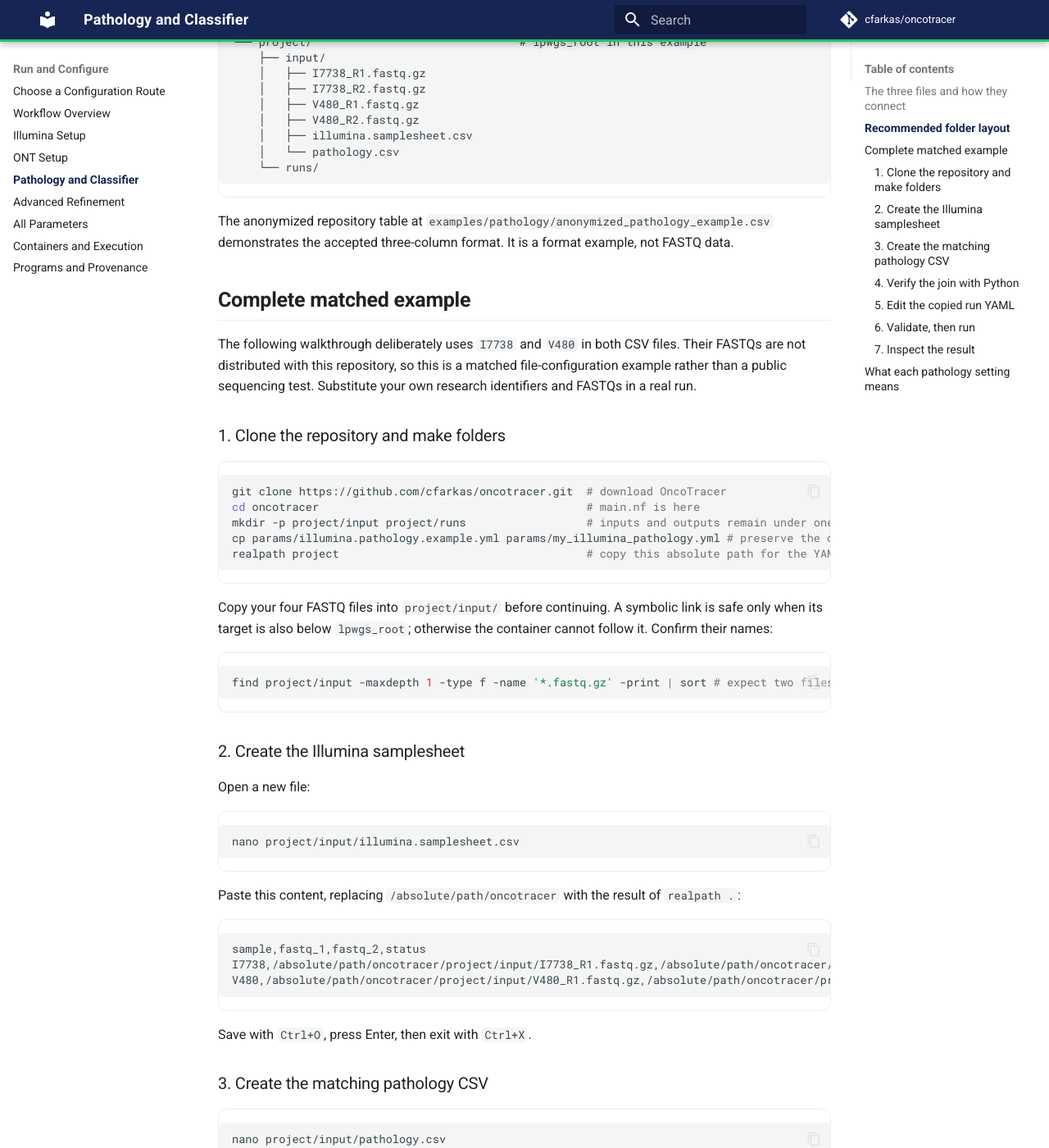
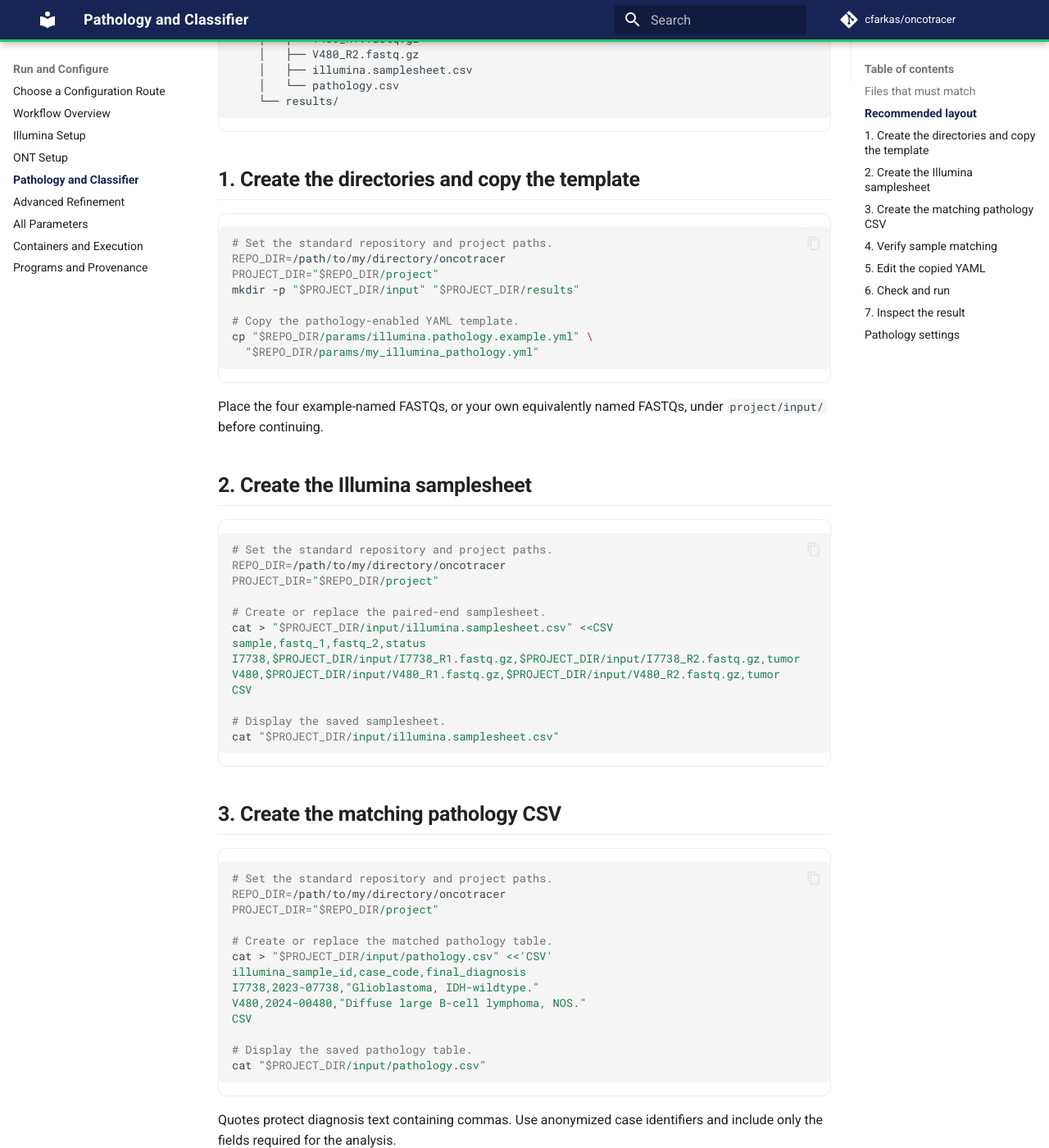
Before and after one commit to cfarkas/oncotracer, an MkDocs documentation site: the page built from docs/configuration/pathology.md, in a window 1280 px wide and 1400 px high, scrolled down 996 px. Shown: the whole window at 82% size. Built offline with MkDocs 1.6.1 and Material for MkDocs 9.7.7, drawn with Linux system fonts in a browser that asks for light colours; comment, search, counter and statistics services are not loaded; some of the changed text lies outside the part shown.

Commit message:
Docs: standardize pathology example paths

````diff
--- a/docs/configuration/pathology.md
+++ b/docs/configuration/pathology.md
@@ -1,30 +1,29 @@
-# Pathology and classifier configuration
+# Pathology and Classifier Configuration
 
-Pathology is **not a second pipeline**. It is an optional section in the same Illumina run YAML. When enabled, OncoTracer first completes the CNA workflow and then sends the CNA event table to the research classifier. If a pathology table is also supplied, the classifier compares its CNA-based result with the diagnosis text.
+Pathology is an optional section in the same Illumina run YAML. OncoTracer first completes the CNA workflow, then the optional classifier compares CNA-derived results with a supplied pathology table.
 
-Start without this feature if you only need CNA calls and plots. Enable it after a normal Illumina run works.
+Start without this feature when only CNA calls and plots are needed. Enable it after a standard Illumina run works.
 
-## The three files and how they connect
+The examples use `/path/to/my/directory/oncotracer` as the repository path. The example FASTQs are not distributed with the repository; replace them with your own research data.
 
-| File | Purpose | Identifier that must match |
+## Files that must match
+
+| File | Purpose | Matching identifier |
 | --- | --- | --- |
-| Illumina samplesheet | Points to each single FASTQ or R1/R2 pair | `sample` |
-| Pathology CSV | Holds the case identifier and diagnosis | `illumina_sample_id` in this example |
-| Run YAML | Points OncoTracer to both files and names the pathology columns | No sample rows are stored here |
+| Illumina samplesheet | Points to each FASTQ or R1/R2 pair | `sample` |
+| Pathology CSV | Contains sample, case, and diagnosis fields | `illumina_sample_id` in this example |
+| Run YAML | Points to both files and names the columns | No sample rows are stored in YAML |
 
-The join is exact and case-sensitive. `I7738` matches `I7738`; `i7738`, `I7738_R1`, and `Case_001` do not.
+Matching is exact and case-sensitive.
 
-## Recommended folder layout
-
-Keep every input and output below `lpwgs_root` so Docker or Singularity can see it.
+## Recommended layout
 
 ```text
-oncotracer/
+/path/to/my/directory/oncotracer/
 ├── main.nf
 ├── params/
-│   ├── illumina.pathology.example.yml     # repository template
-│   └── my_illumina_pathology.yml          # your editable copy
-└── project/                               # lpwgs_root in this example
+│   └── my_illumina_pathology.yml
+└── project/
     ├── input/
     │   ├── I7738_R1.fastq.gz
     │   ├── I7738_R2.fastq.gz
@@ -32,109 +31,107 @@ oncotracer/
     │   ├── V480_R2.fastq.gz
     │   ├── illumina.samplesheet.csv
     │   └── pathology.csv
-    └── runs/
+    └── results/
 ```
 
-The anonymized repository table at `examples/pathology/anonymized_pathology_example.csv` demonstrates the accepted three-column format. It is a format example, not FASTQ data.
-
-## Complete matched example
-
-The following walkthrough deliberately uses `I7738` and `V480` in both CSV files. Their FASTQs are not distributed with this repository, so this is a matched file-configuration example rather than a public sequencing test. Substitute your own research identifiers and FASTQs in a real run.
-
-### 1. Clone the repository and make folders
+## 1. Create the directories and copy the template
 
 ```bash
-git clone https://github.com/cfarkas/oncotracer.git  # download OncoTracer
-cd oncotracer                                        # main.nf is here
-mkdir -p project/input project/runs                  # inputs and outputs remain under one visible root
-cp params/illumina.pathology.example.yml params/my_illumina_pathology.yml # preserve the original template
-realpath project                                     # copy this absolute path for the YAML
+# Set the standard repository and project paths.
+REPO_DIR=/path/to/my/directory/oncotracer
+PROJECT_DIR="$REPO_DIR/project"
+mkdir -p "$PROJECT_DIR/input" "$PROJECT_DIR/results"
+
+# Copy the pathology-enabled YAML template.
+cp "$REPO_DIR/params/illumina.pathology.example.yml" \
+  "$REPO_DIR/params/my_illumina_pathology.yml"
 ```
 
-Copy your four FASTQ files into `project/input/` before continuing. A symbolic link is safe only when its target is also below `lpwgs_root`; otherwise the container cannot follow it. Confirm their names:
+Place the four example-named FASTQs, or your own equivalently named FASTQs, under `project/input/` before continuing.
+
+## 2. Create the Illumina samplesheet
 
 ```bash
-find project/input -maxdepth 1 -type f -name '*.fastq.gz' -print | sort # expect two files per sample
+# Set the standard repository and project paths.
+REPO_DIR=/path/to/my/directory/oncotracer
+PROJECT_DIR="$REPO_DIR/project"
+
+# Create or replace the paired-end samplesheet.
+cat > "$PROJECT_DIR/input/illumina.samplesheet.csv" <<CSV
+sample,fastq_1,fastq_2,status
+I7738,$PROJECT_DIR/input/I7738_R1.fastq.gz,$PROJECT_DIR/input/I7738_R2.fastq.gz,tumor
+V480,$PROJECT_DIR/input/V480_R1.fastq.gz,$PROJECT_DIR/input/V480_R2.fastq.gz,tumor
+CSV
+
+# Display the saved samplesheet.
+cat "$PROJECT_DIR/input/illumina.samplesheet.csv"
 ```
 
-### 2. Create the Illumina samplesheet
-
-Open a new file:
+## 3. Create the matching pathology CSV
 
 ```bash
-nano project/input/illumina.samplesheet.csv
+# Set the standard repository and project paths.
+REPO_DIR=/path/to/my/directory/oncotracer
+PROJECT_DIR="$REPO_DIR/project"
+
+# Create or replace the matched pathology table.
+cat > "$PROJECT_DIR/input/pathology.csv" <<'CSV'
+illumina_sample_id,case_code,final_diagnosis
+I7738,2023-07738,"Glioblastoma, IDH-wildtype."
+V480,2024-00480,"Diffuse large B-cell lymphoma, NOS."
+CSV
+
+# Display the saved pathology table.
+cat "$PROJECT_DIR/input/pathology.csv"
 ```
 
-Paste this content, replacing `/absolute/path/oncotracer` with the result of `realpath .`:
+Quotes protect diagnosis text containing commas. Use anonymized case identifiers and include only the fields required for the analysis.
 
-```csv
-sample,fastq_1,fastq_2,status
-I7738,/absolute/path/oncotracer/project/input/I7738_R1.fastq.gz,/absolute/path/oncotracer/project/input/I7738_R2.fastq.gz,tumor
-V480,/absolute/path/oncotracer/project/input/V480_R1.fastq.gz,/absolute/path/oncotracer/project/input/V480_R2.fastq.gz,tumor
-```
-
-Save with `Ctrl+O`, press Enter, then exit with `Ctrl+X`.
-
-### 3. Create the matching pathology CSV
+## 4. Verify sample matching
 
 ```bash
-nano project/input/pathology.csv
-```
+# Set the standard project path.
+REPO_DIR=/path/to/my/directory/oncotracer
+PROJECT_DIR="$REPO_DIR/project"
 
-Paste:
+# Confirm that sequencing and pathology sample IDs match exactly.
+python3 - "$PROJECT_DIR/input/illumina.samplesheet.csv" "$PROJECT_DIR/input/pathology.csv" <<'PY'
+import csv
+import sys
 
-```csv
-illumina_sample_id,case_code,final_diagnosis
-I7738,2023-07738,"Glioblastoma, IDH-wildtype."
-V480,2024-00480,"Infiltration by diffuse large B-cell non-Hodgkin lymphoma, NOS, in fibroadipose and skeletal muscle tissue."
-```
+samplesheet, pathology = sys.argv[1:3]
+with open(samplesheet, newline="") as handle:
+    fastq_ids = {row["sample"].strip() for row in csv.DictReader(handle)}
+with open(pathology, newline="") as handle:
+    pathology_ids = {
+        row["illumina_sample_id"].strip() for row in csv.DictReader(handle)
+    }
 
-The quotes protect diagnoses that contain commas. Save with `Ctrl+O`, press Enter, then exit with `Ctrl+X`.
-
-Your headers may be different. For example, a table headed `sample_id,case_id,diagnosis` is valid when the YAML names those three headers exactly.
-
-### 4. Verify the join with Python
-
-This uses Python's standard CSV module and prints a clear error if either file contains an unmatched sample:
-
-```bash
-python3 - <<'PY'
-import csv
-
-with open('project/input/illumina.samplesheet.csv', newline='') as handle:
-    fastq_ids = {row['sample'].strip() for row in csv.DictReader(handle)}
-with open('project/input/pathology.csv', newline='') as handle:
-    pathology_ids = {row['illumina_sample_id'].strip() for row in csv.DictReader(handle)}
-
-print('FASTQ samples:    ', sorted(fastq_ids))
-print('Pathology samples:', sorted(pathology_ids))
 missing_pathology = fastq_ids - pathology_ids
 missing_fastq = pathology_ids - fastq_ids
 if missing_pathology or missing_fastq:
-    raise SystemExit(f'ERROR: missing pathology={sorted(missing_pathology)}; missing FASTQ={sorted(missing_fastq)}')
-print('OK: every sample identifier matches exactly')
+    raise SystemExit(
+        f"ERROR: missing pathology={sorted(missing_pathology)}; "
+        f"missing FASTQ={sorted(missing_fastq)}"
+    )
+print("OK: every sample identifier matches exactly")
 PY
 ```
 
-Expected last line:
+## 5. Edit the copied YAML
 
-```text
-OK: every sample identifier matches exactly
+```bash
+# Open the copied pathology-enabled YAML.
+nano /path/to/my/directory/oncotracer/params/my_illumina_pathology.yml
 ```
 
-### 5. Edit the copied run YAML
-
-```bash
-nano params/my_illumina_pathology.yml
-```
-
-Make it look like this, using the real absolute path of your clone:
+Use:
 
 ```yaml
 mode: illumina
-lpwgs_root: /absolute/path/oncotracer/project
-outdir: /absolute/path/oncotracer/project/runs/illumina_pathology
-illumina_samplesheet: /absolute/path/oncotracer/project/input/illumina.samplesheet.csv
+lpwgs_root: /path/to/my/directory/oncotracer/project
+outdir: /path/to/my/directory/oncotracer/project/results/illumina_pathology
+illumina_samplesheet: /path/to/my/directory/oncotracer/project/input/illumina.samplesheet.csv
 
 illumina_analysis_type: solid_biopsy
 illumina_caller: qdnaseq
@@ -144,7 +141,7 @@ run_cna_classifier: true
 cna_classifier_sample_set: broad_cancer
 cna_classifier_profile: conda
 
-pathology_csv: /absolute/path/oncotracer/project/input/pathology.csv
+pathology_csv: /path/to/my/directory/oncotracer/project/input/pathology.csv
 pathology_sample_col: illumina_sample_id
 pathology_case_col: case_code
 pathology_diagnosis_col: final_diagnosis
@@ -153,46 +150,52 @@ pathology_biomed_local_files_only: true
 force: false
 ```
 
-Save with `Ctrl+O`, press Enter, then exit with `Ctrl+X`.
+Save with `Ctrl+O`, press Enter, and exit with `Ctrl+X`.
 
-For a first classifier run, the example disables biomedical language models. This avoids large model downloads and makes setup easier to diagnose. Enable them later only after reading [Models and pathology](../models_pathology.md).
-
-!!! note "The classifier uses Conda"
-    `cna_classifier_profile: conda` starts the nested optional classifier environment. With `--docker`, Conda is supplied inside the OncoTracer image; with a native `--conda` run, confirm `conda --version` works on the host. A normal run with `run_cna_classifier: false` skips this optional environment.
-
-### 6. Validate, then run
+## 6. Check and run
 
 ```bash
-nextflow run main.nf -stub-run --docker -params-file params/my_illumina_pathology.yml # check parameters and workflow connections
-nextflow run main.nf --docker -params-file params/my_illumina_pathology.yml -resume   # run CNA analysis and optional interpretation
+# Set the standard repository path.
+REPO_DIR=/path/to/my/directory/oncotracer
+
+# Check parameters and workflow connections.
+nextflow run "$REPO_DIR/main.nf" -stub-run --docker \
+  -params-file "$REPO_DIR/params/my_illumina_pathology.yml"
+
+# Run the CNA analysis and optional pathology comparison.
+nextflow run "$REPO_DIR/main.nf" --docker \
+  -params-file "$REPO_DIR/params/my_illumina_pathology.yml" \
+  -resume
 ```
 
-The stub run checks workflow wiring but does not analyze FASTQs. Only the second command performs the real analysis.
+On HPC, replace `--docker` with `--singularity`.
 
-### 7. Inspect the result
+## 7. Inspect the result
 
 ```bash
-OUT="$PWD/project/runs/illumina_pathology"                                  # use the same outdir as the YAML
-cat "$OUT/06_workflow_summary/workflow_summary.txt"                         # locate core outputs
-sed -n '1,8p' "$OUT/05_cna_classifier/02_classification/cna_patient_classification.tsv" # CNA-based research classes
-sed -n '1,8p' "$OUT/05_cna_classifier/07_pathology/pathology_concordance.tsv"            # matched pathology comparison
+# Set the standard output path.
+REPO_DIR=/path/to/my/directory/oncotracer
+OUT="$REPO_DIR/project/results/illumina_pathology"
+
+# Read the workflow summary and optional classifier tables.
+cat "$OUT/06_workflow_summary/workflow_summary.txt"
+sed -n '1,8p' \
+  "$OUT/05_cna_classifier/02_classification/cna_patient_classification.tsv"
+sed -n '1,8p' \
+  "$OUT/05_cna_classifier/07_pathology/pathology_concordance.tsv"
 ```
 
-See [Output files](../outputs.md) for the difference between caller output, refined segments, final event tables, plots, and optional research interpretation.
+## Pathology settings
 
-## What each pathology setting means
+| Field | Meaning |
+| --- | --- |
+| `run_cna_classifier` | Enables the optional classifier/report stage |
+| `cna_classifier_sample_set` | Biological context selected from the study design |
+| `pathology_csv` | Absolute path to the matched pathology table |
+| `pathology_sample_col` | Header matching samplesheet `sample` values |
+| `pathology_case_col` | Header containing anonymized case identifiers |
+| `pathology_diagnosis_col` | Header containing diagnosis text |
+| `pathology_use_biomed_models` | Enables optional biomedical model assistance |
+| `pathology_biomed_local_files_only` | Restricts models to an existing local cache |
 
-| YAML field | Meaning |
-| --- | --- |
-| `run_cna_classifier` | Adds the optional classifier/report/pathology stage when `true`. |
-| `cna_classifier_sample_set` | Sets the biological context. Choose it from study design, not from the result you prefer. |
-| `cna_classifier_profile` | Runtime used by the nested classifier; the supplied template uses Conda. |
-| `pathology_csv` | Absolute path to the matched table. Use `null` when no pathology table is available. |
-| `pathology_sample_col` | Header containing identifiers equal to samplesheet `sample` values. |
-| `pathology_case_col` | Header containing anonymized case or patient identifiers. |
-| `pathology_diagnosis_col` | Header containing diagnosis text. |
-| `pathology_use_biomed_models` | Allows optional biomedical language-model assistance. Start with `false`. |
-| `pathology_biomed_local_files_only` | When `true`, prevents model retrieval and uses only an existing local cache. |
-
-!!! danger "Research use only"
-    Pathology concordance means that a CNA pattern is more or less compatible with supplied text under the chosen context. It is not diagnostic confirmation and cannot replace morphology, IHC, tumor-fraction assessment, orthogonal molecular tests, or expert review.
+Pathology concordance is a research comparison. It cannot replace morphology, immunohistochemistry, tumor-fraction assessment, orthogonal molecular tests, or expert review.
````
